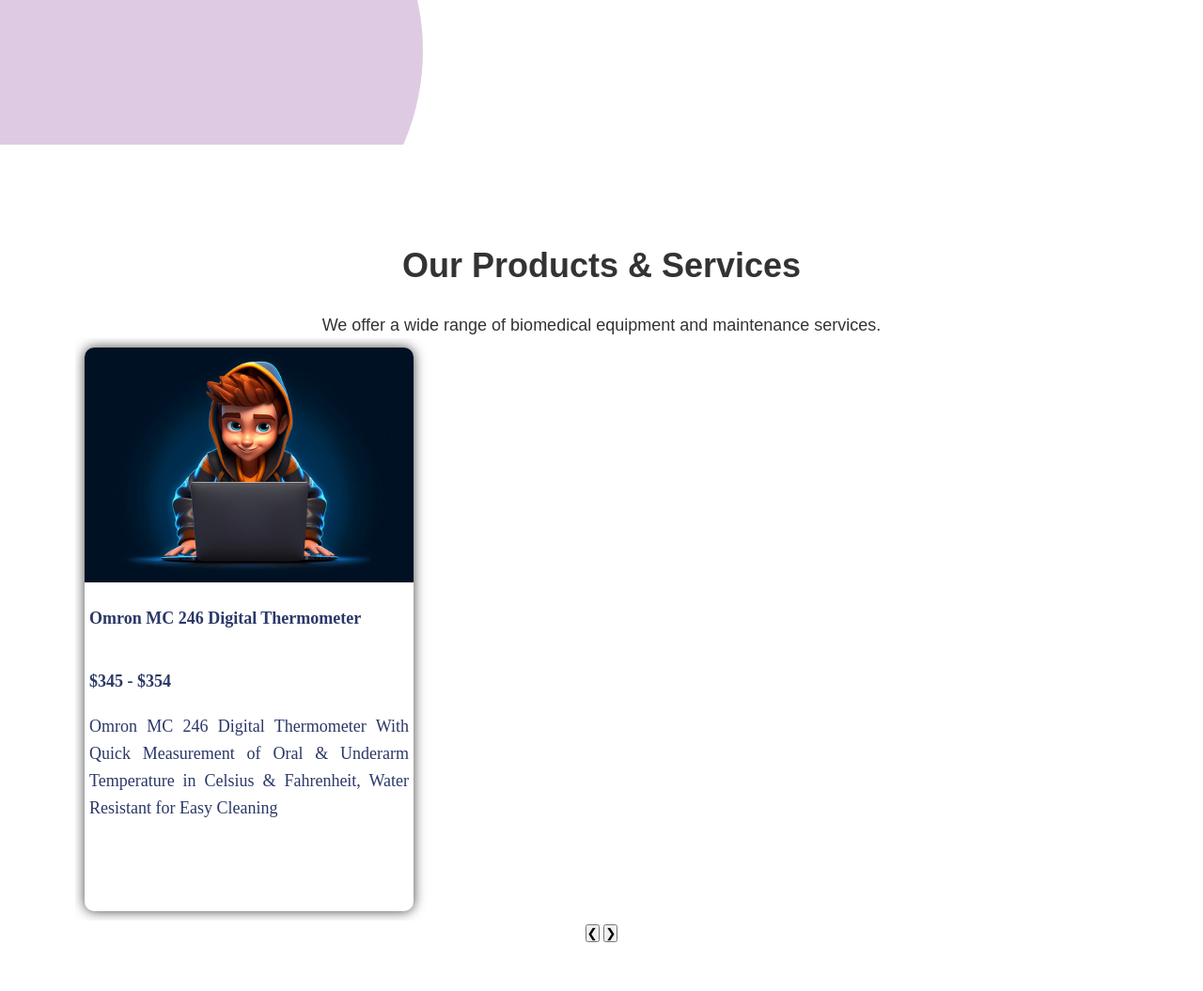
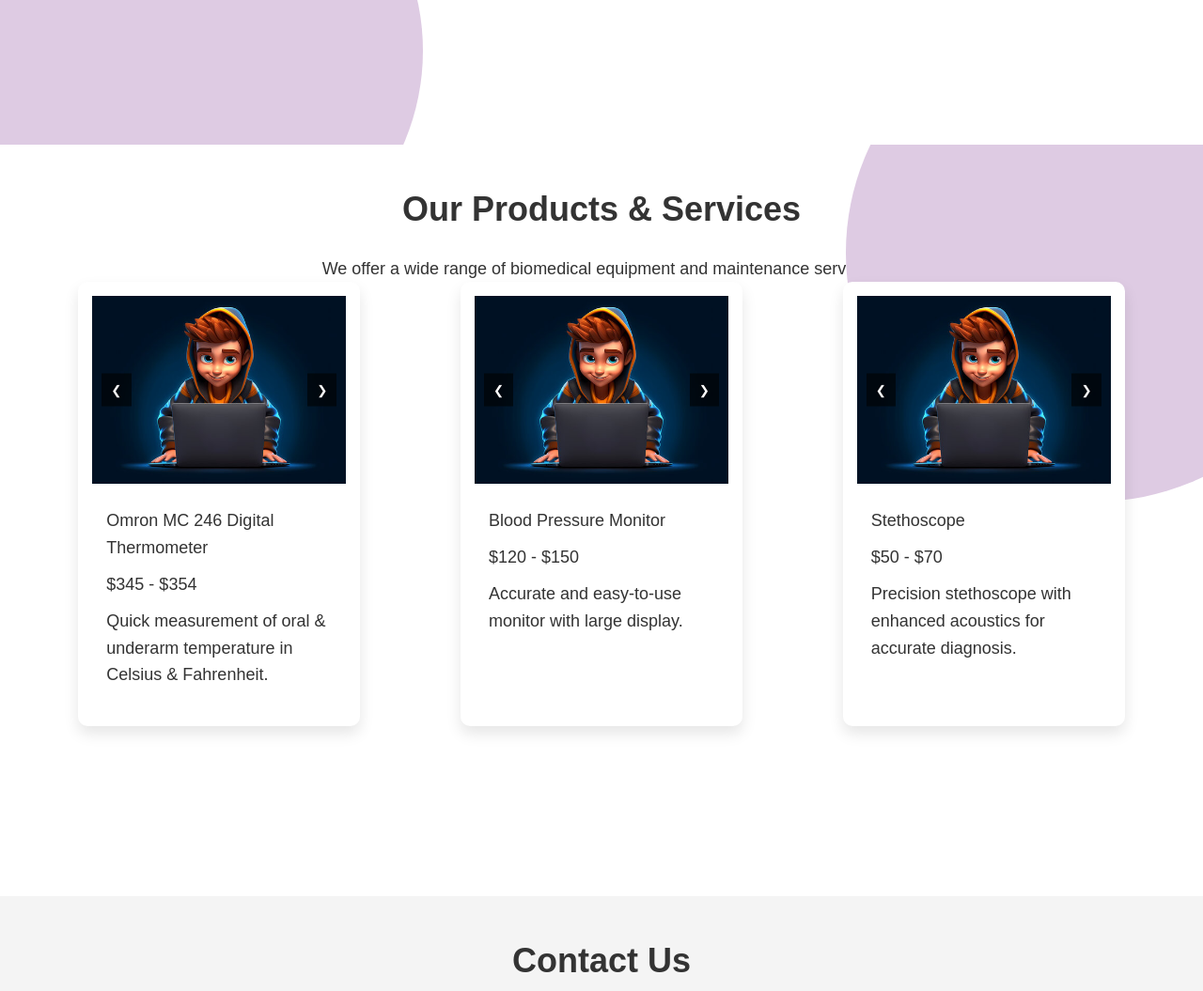
Before and after one commit to jibinjoby2002/medical-site, a plain HTML site: page index.html in a window 1280 px wide. Shown: the part 1446-2501 px from the top of the page at 94% size. Drawn offline with Linux system fonts and the light colour scheme.

Commit message:
Updated slider functionality and fixed image paths

```diff
--- a/index.html
+++ b/index.html
@@ -31,7 +31,7 @@
     <section id="home" class="section">
       <!-- Top-right circle -->
       <div class="top-right-circle">
-        <div class="phish">ffasfa</div>
+        <div class="phish"></div>
       </div>
 
       <!-- Bottom-left circle with image and contact info -->
@@ -91,34 +91,72 @@
 
     <!-- Products & Services Section -->
     <section id="services" class="section">
+      <div class="service-circle"></div>
       <h1>Our Products & Services</h1>
-      <p>
-        We offer a wide range of biomedical equipment and maintenance services.
-      </p>
+      <p>We offer a wide range of biomedical equipment and maintenance services.</p>
 
       <div class="slider-container">
-        <div class="box-one box">
-          <div class="product-image">
-            <img src="public\assets\svg\programmer.jpg" alt="" />
+
+          <!-- Card 1 -->
+          <div class="box-one box">
+              <div class="slider-wrapper" id="slider1">
+                  <div class="slider">
+                      <img src="public/assets/svg/programmer.jpg" alt="Product 1" />
+                      <img src="public/assets/svg/programmer.jpg" alt="Product 2" />
+                      <img src="public/assets/svg/programmer.jpg" alt="Product 3" />
+                  </div>
+                  <button class="btn prev" onclick="moveSlide(-1, 'slider1')">❮</button>
+                  <button class="btn next" onclick="moveSlide(1, 'slider1')">❯</button>
+              </div>
+
+              <div class="product-content">
+                  <p>Omron MC 246 Digital Thermometer</p>
+                  <p>$345 - $354</p>
+                  <p>Quick measurement of oral & underarm temperature in Celsius & Fahrenheit.</p>
+              </div>
           </div>
-          <div class="product-content">
-            <p>Omron MC 246 Digital Thermometer</p>
-            <p>$345 - $354</p>
-            <p>
-              Omron MC 246 Digital Thermometer With Quick Measurement of Oral &
-              Underarm Temperature in Celsius & Fahrenheit, Water Resistant for
-              Easy Cleaning
-            </p>
+
+          <!-- Card 2 -->
+          <div class="box-one box">
+              <div class="slider-wrapper" id="slider2">
+                  <div class="slider">
+                      <img src="public/assets/svg/programmer.jpg" alt="Product 4" />
+                      <img src="public/assets/logo/Asset 7.png" alt="Product 5" />
+                      <img src="public/assets/svg/programmer.jpg" alt="Product 6" />
+                  </div>
+                  <button class="btn prev" onclick="moveSlide(-1, 'slider2')">❮</button>
+                  <button class="btn next" onclick="moveSlide(1, 'slider2')">❯</button>
+              </div>
+
+              <div class="product-content">
+                  <p>Blood Pressure Monitor</p>
+                  <p>$120 - $150</p>
+                  <p>Accurate and easy-to-use monitor with large display.</p>
+              </div>
           </div>
-        </div>
+
+          <!-- Card 3 -->
+          <div class="box-one box">
+              <div class="slider-wrapper" id="slider3">
+                  <div class="slider">
+                      <img src="public/assets/svg/programmer.jpg" alt="Product 7" />
+                      <img src="public/assets/svg/programmer.jpg" alt="Product 8" />
+                      <img src="public/assets/svg/programmer.jpg" alt="Product 9" />
+                  </div>
+                  <button class="btn prev" onclick="moveSlide(-1, 'slider3')">❮</button>
+                  <button class="btn next" onclick="moveSlide(1, 'slider3')">❯</button>
+              </div>
+
+              <div class="product-content">
+                  <p>Stethoscope</p>
+                  <p>$50 - $70</p>
+                  <p>Precision stethoscope with enhanced acoustics for accurate diagnosis.</p>
+              </div>
+          </div>
 
       </div>
+  </section>
 
-      <div class="controls">
-        <button class="prev-btn">❮</button>
-        <button class="next-btn">❯</button>
-      </div>
-    </section>
 
     <!-- Contact Us Section -->
     <section id="contact" class="section contact-section">
@@ -128,5 +166,8 @@
 
     <!-- Smooth Scrolling Script -->
     <script src="scripts.js"></script>
+    <script>
+
+    </script>
   </body>
 </html>
--- a/scripts.js
+++ b/scripts.js
@@ -1,17 +1,26 @@
-const slides = document.querySelectorAll('.slide');
-let currentSlide = 0;
+// JavaScript for the Slider Functionality
+function moveSlide(direction, sliderId) {
+    const slider = document.querySelector(`#${sliderId} .slider`);
+    const slides = slider.querySelectorAll('img');
+    const slideWidth = slides[0].clientWidth;
 
-document.querySelector('.next-btn').addEventListener('click', () => {
-    currentSlide = (currentSlide + 1) % slides.length;
-    updateSlider();
-});
+    // Get current transform value
+    const currentTransform = getComputedStyle(slider).transform;
+    let currentTranslateX = currentTransform !== 'none'
+        ? parseInt(currentTransform.split(',')[4])
+        : 0;
 
-document.querySelector('.prev-btn').addEventListener('click', () => {
-    currentSlide = (currentSlide - 1 + slides.length) % slides.length;
-    updateSlider();
-});
+    // Calculate new position
+    let newTranslateX = currentTranslateX + (direction * slideWidth);
 
-function updateSlider() {
-    const slider = document.querySelector('.slider-container');
-    slider.style.transform = `translateX(-${currentSlide * 100}%)`;
+    // Looping the slides
+    if (newTranslateX < -(slideWidth * (slides.length - 1))) {
+        newTranslateX = 0;
+    } else if (newTranslateX > 0) {
+        newTranslateX = -(slideWidth * (slides.length - 1));
+    }
+
+    // Apply the transform
+    slider.style.transition = "transform 0.5s ease-in-out";
+    slider.style.transform = `translateX(${newTranslateX}px)`;
 }
--- a/styles.css
+++ b/styles.css
@@ -65,9 +65,9 @@
    border-radius: 0 200px 200px 0;
    background-color: transparent;
    border: 2px solid white;
-   top: 150px;
+   top: 250px;
    transform: rotate(-45deg);
-   left: -40px;
+   left: -50px;
 
 }
 
@@ -80,12 +80,14 @@
     background: #ffffff;
     overflow: hidden;
 }
-.home-content h1{
+.home-content h1 {
     color: #2b3868;
-    font-size: 4rem;
+    font-size: 110px;
     font-weight: bold;
-    font-family:'Bebas Neue';
-    line-height: 50px;
+    font-family: 'Bebas Neue';
+    line-height: 94px;
+    min-width: 538px;
+
 }
 .home-content p{
     color: #2b3868;
@@ -101,11 +103,11 @@
     position: absolute;
     top: -150px;
     right: -150px;
-    width: 500px;
-    height: 500px;
+    width: 600px;
+    height: 600px;
     background:#decbe3;
     border-radius: 50%;
-    z-index: 1;
+    z-index: 0;
     overflow: hidden;
 }
 
@@ -113,7 +115,7 @@
 .bottom-left-container {
     position: absolute;
     bottom: -7px;
-    left: -50px;
+    left: -70px;
     display: flex;
     align-items: center;
     z-index: 1;
@@ -121,21 +123,23 @@
     background-color: #decbe3;
     transform: rotate(-31deg);
     display: flex;
-
+    height: 400px;
+    width: 668px;
     flex-direction: row-reverse;
 }
 
 /* Circle Image */
 .circle-image {
-    width: 300px;
-    height: 300px;
+    width: 385px;
+    height: 385px;
     background: green;
     border-radius: 50%;
     overflow: hidden;
     border: 10px solid #f4e1fa;
     box-shadow: 0 8px 16px rgba(0, 0, 0, 0.1);
     display: flex;
-    ;
+    margin: 10px;
+
 
 }
 
@@ -143,12 +147,15 @@
     width: 100%;
     height: 100%;
     object-fit: cover;
+transform: rotate(30deg);
+
 }
 
 /* Contact Info */
 .contact-info {
     margin-left: 20px;
     color: #555;
+    transform: rotate(30deg);
 }
 
 .contact-info p {
@@ -180,6 +187,7 @@
 #about{
     position:relative;
     overflow: hidden;
+    background-color: white;
 }
 
 
@@ -237,6 +245,8 @@
     background: #fff;
     color: #333;
     text-align: center;
+    position: relative;
+    overflow: hidden;
 }
 
 #services h1 {
@@ -309,15 +319,21 @@
 
 
 /* Slider Container */
+
+/*
+
 .slider-container {
     display: flex;
     overflow: hidden;
     width: 100%;
-    max-width: 1200px;
+
     margin: 0 auto;
     scroll-behavior: smooth;
-    flex-direction: column;
+    flex-direction: row;
     padding:10px;
+    gap: 3rem;
+    overflow: hidden;
+    justify-content: center;
 }
 
 .slider-container .box{
@@ -369,3 +385,93 @@
     font-size: 5px;
     text-align: justify;
 }
+
+ */
+
+
+
+ .section {
+    text-align: center;
+    padding: 40px;
+    background: #f4f4f4;
+}
+
+.slider-container {
+    display: flex;
+    justify-content: space-around;
+    flex-wrap: wrap;
+    gap: 20px;
+}
+
+.box {
+    width: 300px;
+    background: #fff;
+    box-shadow: 0 8px 16px rgba(0, 0, 0, 0.1);
+    border-radius: 10px;
+    overflow: hidden;
+    padding: 15px;
+    transition: 0.3s;
+    z-index: 5;
+}
+
+.slider-wrapper {
+    position: relative;
+    width: 100%;
+    height: 200px;
+    overflow: hidden;
+}
+
+.slider {
+    display: flex;
+    transition: transform 0.5s ease;
+}
+
+.slider img {
+    width: 100%;
+    height: 200px;
+    object-fit: cover;
+}
+
+.btn {
+    position: absolute;
+    top: 50%;
+    transform: translateY(-50%);
+    background: rgba(0, 0, 0, 0.6);
+    color: white;
+    border: none;
+    padding: 10px;
+    cursor: pointer;
+    z-index: 10;
+}
+
+.prev {
+    left: 10px;
+}
+
+.next {
+    right: 10px;
+}
+
+.product-content {
+    padding: 15px;
+    text-align: left;
+}
+
+.product-content p {
+    margin: 10px 0;
+    color: #333;
+}
+
+
+
+.service-circle{
+    height: 530px;
+    width: 530px;
+    background-color:#decbe3;
+    position: absolute;
+
+    border-radius: 50%;
+    z-index: 0;
+    right: -150px;
+    top: -150px;
+}
```
